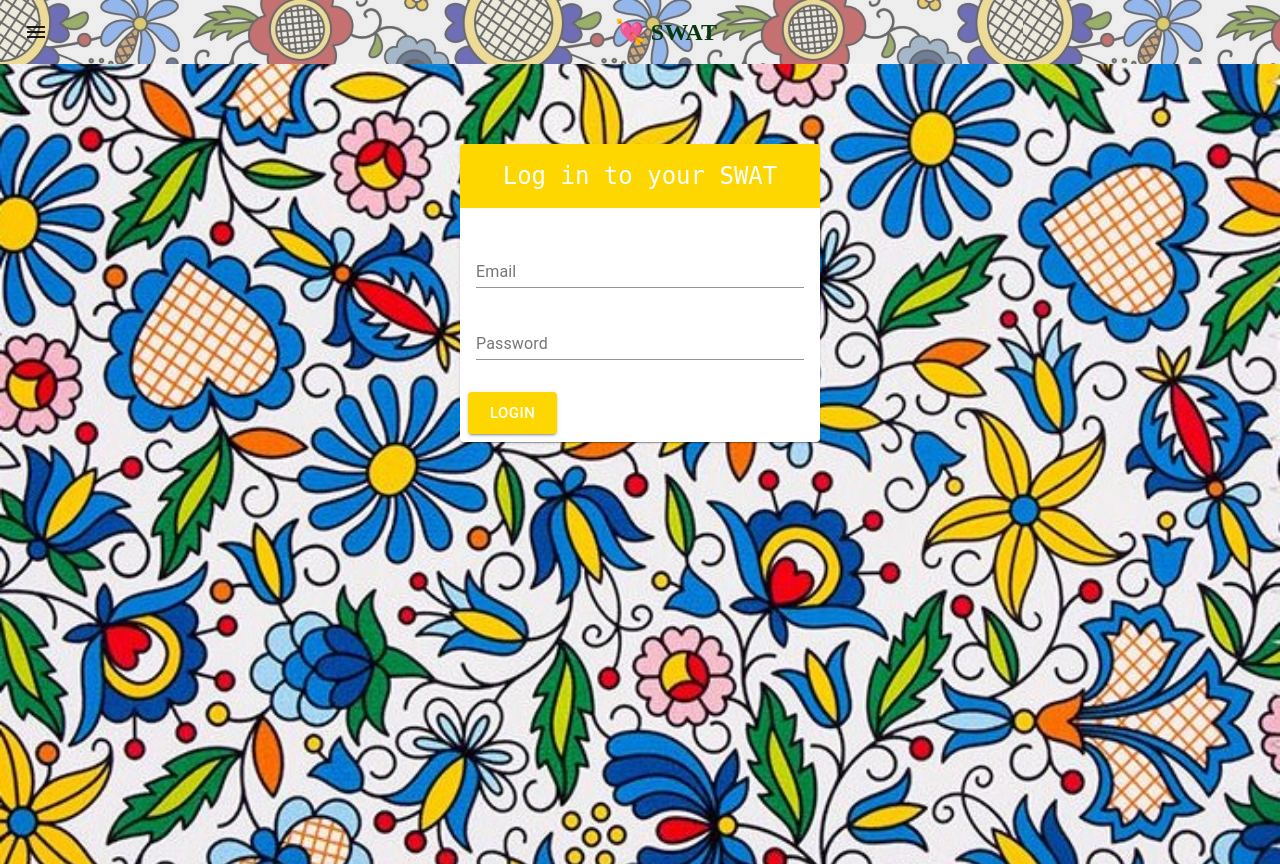
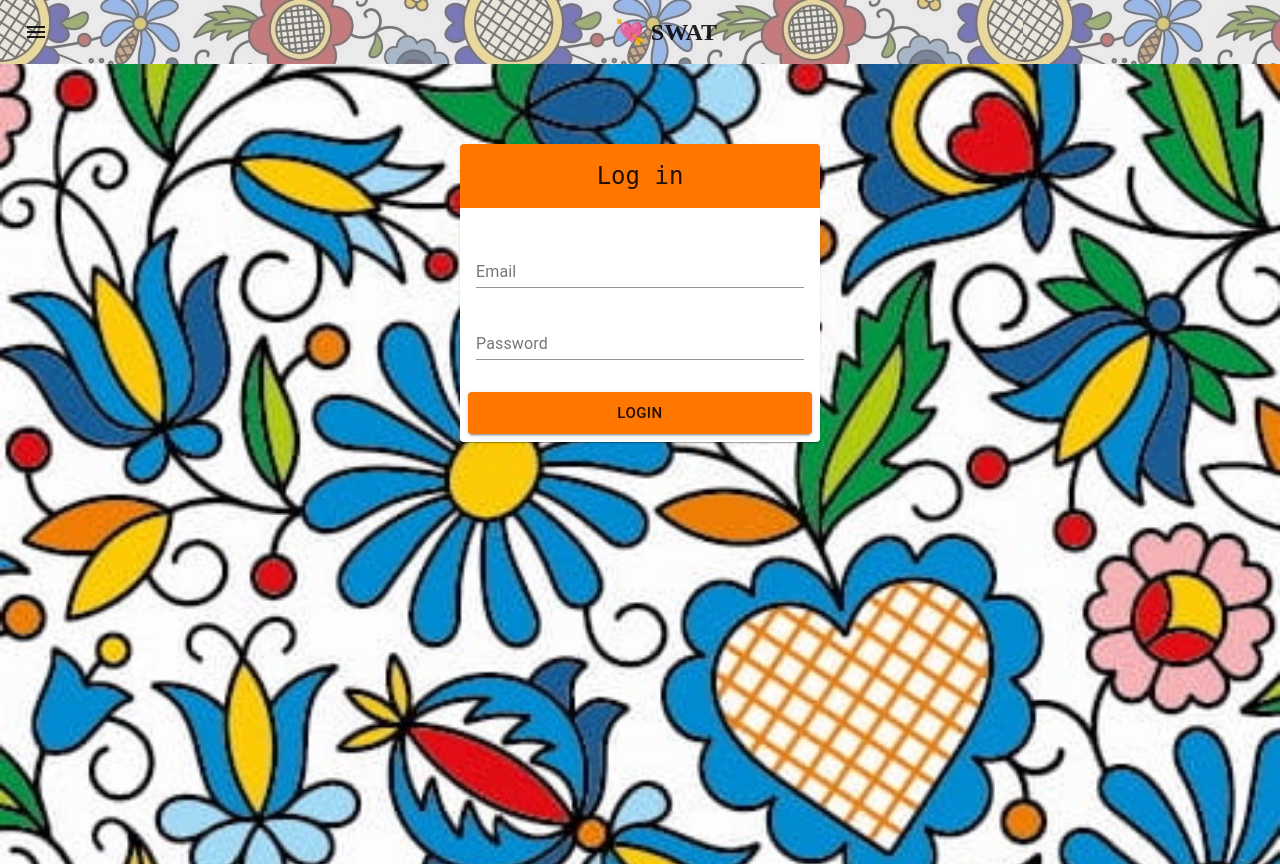
Before and after one commit to OBenshi/jobFit, a React (Create React App) app in the folder client/: page /login in a window 1280 px wide. Built offline with nearby package versions, Linux system fonts and the light colour scheme; no server answers.

Commit message:
styling...

```diff
--- a/client/src/Views/Dashboard.tsx
+++ b/client/src/Views/Dashboard.tsx
@@ -9,11 +9,13 @@ import {
   makeStyles,
 } from "@material-ui/core/styles";
 import UpdateProfile from "../components/UpdateProfile";
+import backGround from "../img/head.jpeg"
 
 const useStyles = makeStyles((theme: Theme) =>
   createStyles({
     root: {
       flexGrow: 1,
+      backgroundImage: `url(${backGround})`
     },
     title: {
       flexGrow: 1,
@@ -36,7 +38,7 @@ const Dashboard = () => {
   useEffect(() => {}, [user]);
   return (
     <>
-    <div style={backgroundStyles}>
+    <div className={classes.root}>
       {user?.username && (
         <Typography
           className={classes.title}
--- a/client/src/Views/Home.tsx
+++ b/client/src/Views/Home.tsx
@@ -183,9 +183,9 @@ const Home: React.FC = () => {
                     <div>
                       <AccessibilityNewIcon fontSize="large"/>
                     </div>
+                    <br></br>
                     <Typography variant="h6" className={classes.title}>
                       You're a lonely single, who just joined Tinder.
-
                       But not sure about your dating Profile?
                     </Typography>
                     <Typography variant="h5">
@@ -225,7 +225,7 @@ const Home: React.FC = () => {
                     </Typography>
                   </div>
                 </Grid>
-                <Grid item xs={12} md={4}>
+                <Grid item xs={12} md={12}>
                   <div className={classes.backItem}>
                     <Box
                       fontSize={90}
@@ -233,7 +233,7 @@ const Home: React.FC = () => {
                     >
                     👤💯🖋<br></br>➡🔜<br></br> 🫂❤️‍🔥
                     </Box>
-                    <Button variant="contained" size="large" color="primary" onClick={()=>history.push('/login')}>get started</Button>
+                    <Button variant="contained" size="large" color="primary" onClick={()=>history.push('/signup')}>JOIN SWAT</Button>
                   </div>
                 </Grid>
               </Grid>
--- a/client/src/Views/LogIn.tsx
+++ b/client/src/Views/LogIn.tsx
@@ -16,7 +16,7 @@ import CardContent from "@material-ui/core/CardContent";
 import CardActions from "@material-ui/core/CardActions";
 import CardHeader from "@material-ui/core/CardHeader";
 import Button from "@material-ui/core/Button";
-import background from "../img/background.jpg";
+import background from "../img/bground.jpeg";
 import { AuthContext } from "../context/AuthContext";
 
 const useStyles = makeStyles((theme: Theme) =>
@@ -33,8 +33,7 @@ const useStyles = makeStyles((theme: Theme) =>
     },
     header: {
       textAlign: "center",
-      background: "#FFD700",
-      color: "#fff",
+      background: "#FF7600",
     },
     card: {
       marginTop: theme.spacing(10),
@@ -97,7 +96,7 @@ const LogIn: React.FC = () => {
     backgroundImage: `url(${background})`,
     backgroundPosition: "center",
     backgroundSize: "cover",
-    backgroundRepeat: "no-repeat",
+    backgroundRepeat: "repeat",
     width: "100vw",
     height: "100vh",
   };
@@ -113,7 +112,7 @@ const LogIn: React.FC = () => {
           <Card className={classes.card}>
             <CardHeader
               className={classes.header}
-              title="Log in to your SWAT"
+              title="Log in"
             />
             <CardContent>
               <div>
@@ -146,7 +145,8 @@ const LogIn: React.FC = () => {
                 variant="contained"
                 size="large"
                 type="submit"
-                style={{ backgroundColor: "#FFD700", color: "#FFFFFF" }}
+                color="primary"
+                fullWidth
               >
                 Login
               </Button>
--- a/client/src/Views/SignUp.tsx
+++ b/client/src/Views/SignUp.tsx
@@ -26,11 +26,10 @@ const useStyles = makeStyles((theme: Theme) =>
     },
     header: {
       textAlign: "center",
-      background: "#FFD700",
-      color: "#fff",
+      background: "#FF7600",
     },
     card: {
-      marginTop: theme.spacing(1),
+      marginTop: theme.spacing(10),
     },
   })
 );
@@ -120,7 +119,7 @@ const SignUp: React.FC = () => {
           <Card className={classes.card}>
             <CardHeader
               className={classes.header}
-              title="Sign Up to your SWAT"
+              title="Sign Up"
             />
             <CardContent>
               <DatePicker
@@ -259,7 +258,8 @@ const SignUp: React.FC = () => {
                 variant="contained"
                 size="large"
                 type="submit"
-                style={{ backgroundColor: "#FFD700", color: "#FFFFFF" }}
+                color="primary"
+                fullWidth
               >
                 Sign Up
               </Button>
--- a/client/src/components/Appbar.tsx
+++ b/client/src/components/Appbar.tsx
@@ -206,7 +206,7 @@ export default function SearchAppBar() {
           </Link>
         )}
         {!isAuthenticated && (
-          <Link component={RouterLink} to="/signup">
+          <Link component={RouterLink} to="/signup" color="textPrimary">
             <ListItem button key={"signup"}>
               <ListItemIcon>
                 <InputIcon />
@@ -256,7 +256,7 @@ export default function SearchAppBar() {
           <Typography className={classes.title} variant="h5" onClick={()=>{
             history.push('/');
           }} noWrap>
-            <Box fontFamily="Century Gothic" fontWeight="fontWeightBold" color="#07370C">
+            <Box fontFamily="Century Gothic" fontWeight="fontWeightBold">
             💘 SWAT
             </Box>
           </Typography>
```
Also changed, not shown: client/src/img/appbarimg.jpeg, client/src/img/bground.jpeg (added).
